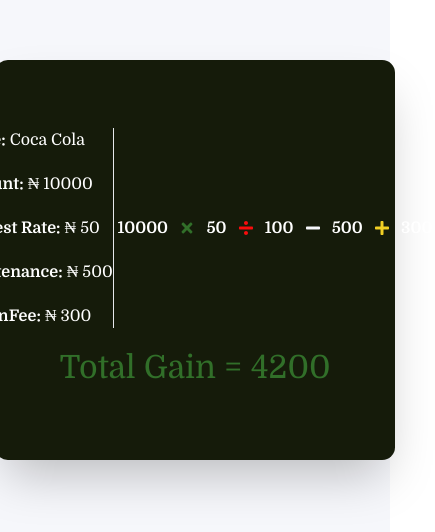
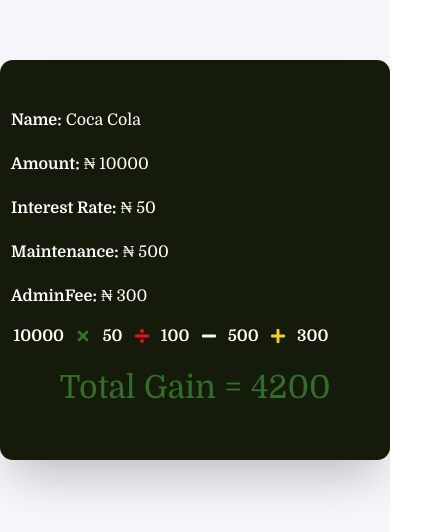
Before and after one commit to techNinja20/nlpc, a React (Create React App) app: page /Scheme-details/0 in a window 390 px wide. Shown: the part 162-694 px from the top of the page, 435 px wide, since content can reach past the window. Built offline with nearby package versions, Linux system fonts and the light colour scheme.

Commit message:
feat: added the total interest gained

```diff
--- a/src/components/pages/Landing/index.jsx
+++ b/src/components/pages/Landing/index.jsx
@@ -9,7 +9,7 @@
    const [isOpen, setIsOpen] = useState(false);
   return (
     <div className=" w-full h-screen">
-      <nav className="flex items-center justify-between w-full py-[0.5rem] px-[5rem] md:px-[1rem] sm:px-[1rem] flex-wrap">
+      <nav className="flex items-center justify-between w-full  py-[0.5rem] px-[5rem] md:px-[1rem] sm:px-[1rem] flex-wrap">
         <div className="w-[10rem] ">
           <img src={logo} alt="logo" />
         </div>
@@ -25,9 +25,9 @@
         <div
           className={`${
             isOpen ? "block " : "hidden"
-          } w-full lg:flex md:flex lg:items-center md:items-center md:w-auto lg:gap-x-2 md:gap-x-2 lg:w-auto sm:space-y-[2rem] `}
+          } w-full lg:flex md:flex  lg:items-center md:items-center md:w-auto lg:gap-x-2 md:gap-x-2 lg:w-auto sm:space-y-[2rem] `}
         >
-          <Link to="/auth/sign-up">
+          <Link to="/auth/sign-up"  >
             <Button text="Sign Up" className="bg-lightgreen block w-[10rem] mt-[2rem]" />
           </Link>
           <Link to="/auth/login">
--- a/src/components/pages/SchemeDetails/index.jsx
+++ b/src/components/pages/SchemeDetails/index.jsx
@@ -10,8 +10,8 @@
   return (
     <div className="bg-grey flex items-center justify-center font-domine w-full h-screen">
       <div className="bg-lightblack text-white flex flex-col gap-y-4 items-center justify-center  w-[35rem] sm:w-[25rem] h-[25rem] rounded-[0.8rem] shadow-2xl ">
-        <div className="flex justify-between w-[30rem] ">
-          <div className="space-y-5 border-r ">
+        <div className="flex sm:flex-col sm:gap-y-[1rem] justify-between w-[30rem] sm:w-[23rem] ">
+          <div className="space-y-5 border-r sm:border-none ">
             <h1>
               <span className="font-bold">Name:</span> {datas.name}
             </h1>
@@ -31,7 +31,7 @@
               {datas.adminFee}
             </h5>
           </div>
-          <div className=" flex text- font-bold w-[20rem] items-center justify-center gap-x-[0.7rem] ">
+          <div className=" flex text-center font-bold w-[20rem] items-center justify-center gap-x-[0.7rem] ">
             {datas.amount}{" "}
             <FaTimes className="text-lightgreen font-bold" />{" "}
             {datas.interestRate}{" "}
```
